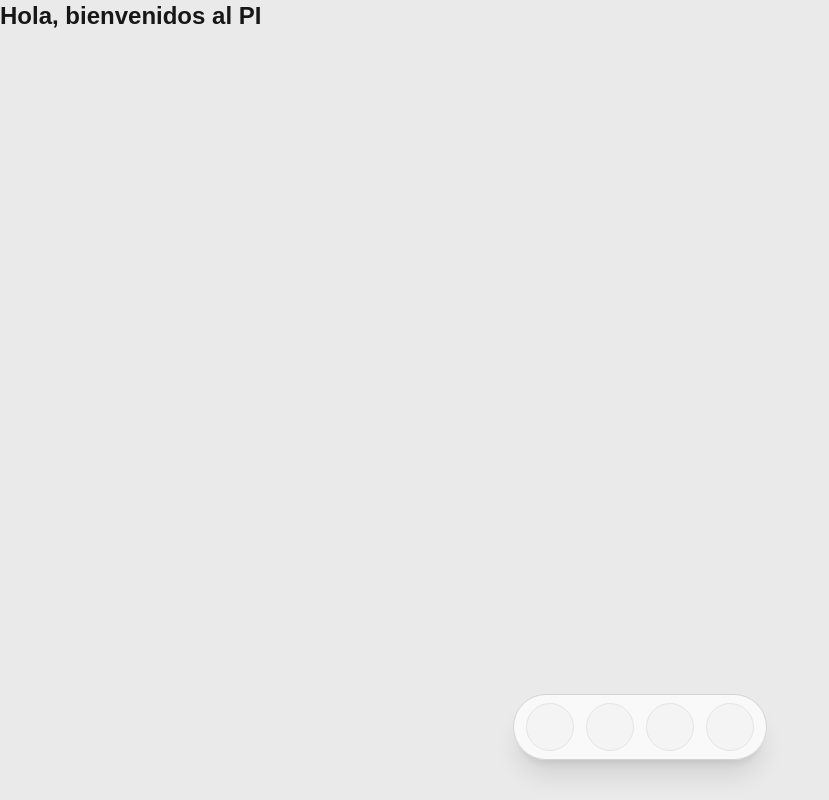
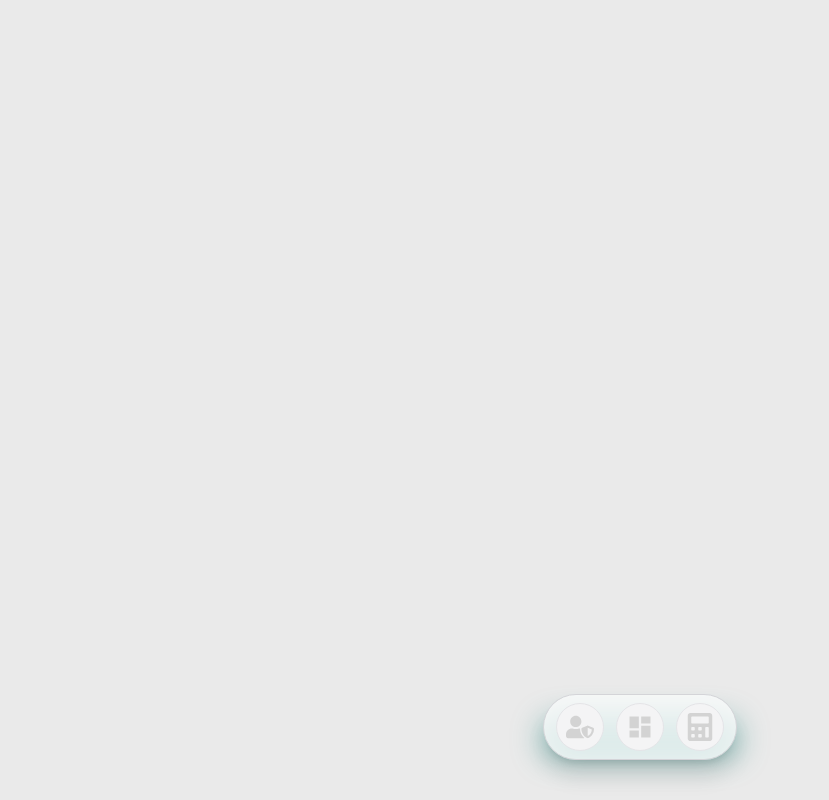
Before and after one commit to Gasdcoder07/Pi-semestre3, a Next.js app: page / in a window 1280 px wide. Shown: the whole page, without its empty margins (0-829 px from the left). Built offline with nearby package versions, Linux system fonts and the light colour scheme.

Commit message:
feat: enhance Dock component with icons and animations; add react-icons dependency

```diff
--- /dev/null
+++ b/app/components/BackgroundBlur.tsx
@@ -0,0 +1,14 @@
+"use client";
+
+import { motion } from "framer-motion"
+
+export const BackgroundBlur = () => {
+    return (
+        <motion.div
+            style={{
+                width: 100,
+                height: 90,
+            }}
+        />
+    )
+}
--- a/app/components/Dock.tsx
+++ b/app/components/Dock.tsx
@@ -1,34 +1,44 @@
 "use client";
 
 import { motion } from "framer-motion";
+import { FaCalculator, FaUserShield } from "react-icons/fa";
+import { MdDashboard } from "react-icons/md";
 
 export const Dock = () => {
 
-    const dockItems = ['Admin', 'Proyectos', 'Sobre Mi', 'Contacto'];
+    const dockItems = ['Admin', 'Venta', 'Gerente'];
 
     return (
-        <div
-            className="fixed bottom-10 left-1/2 transform -translate-x-1/2 z-50"
-        >
-            <div
+        <div className="fixed bottom-10 left-1/2 transform -translate-x-1/2 z-50">
+            <div className="bg-teal-700/60 w-full h-1/2 absolute rounded-full blur-lg top-7" />
+            <motion.div
                 className="flex flex-row items-center gap-3 px-3 py-2 border border-zinc-300 bg-white/70 backdrop-blur-md rounded-full shadow-xl"
+                whileHover={{ scale: 1.05 }}
             >
                 {dockItems.map((item, index) => (
                     <motion.button
                         key={index}
                         className="w-12 h-12 rounded-full bg-zinc-100 border border-zinc-200 flex items-center justify-center"
                         title={item}
-                        whileHover={{ scale: 1.2, y: -8 }}
-                        whileTap={{ scale: 0.9 }}
-                        transition={{
+                        whileHover={ { scale: 1.2, rotate: 10 } }
+                        whileTap={ { scale: 0.95, offsetRotate: 1 } }
+                        transition={ {
                             type: "spring",
-                            stiffness: 400,
+                            stiffness: 900,
                             damping: 17
-                        }}
+                        } }
                     >
+                        {item === "Admin" && (
+                            <FaUserShield color="lightgrey" size={28} />
+                        ) || item === "Venta" && (
+                            <MdDashboard color="lightgrey" size={28}/>
+                        ) || item === "Gerente" && (
+                            <FaCalculator color="lightgrey" size={28}/>
+                        )}
+                        {/*<h1 className="text-2xl font-semibold text-gray-300/80">{item.slice(0,1)}</h1>*/}
                     </motion.button>
                 ))}
-            </div>
+            </motion.div>
         </div>
     );
 };
--- a/app/page.tsx
+++ b/app/page.tsx
@@ -1,8 +1,11 @@
+"use client";
+
+import { motion } from "framer-motion";
+
 export default function Home() {
   return (
     <div>
       <main className="">
-        <h1 className="font-bold text-2xl">Hola, bienvenidos al PI</h1>
       </main>
     </div>
   );
--- a/package.json
+++ b/package.json
@@ -15,6 +15,7 @@
     "next": "16.3.1",
     "react": "19.2.8",
     "react-dom": "19.2.8",
+    "react-icons": "^5.7.0",
     "react-router-dom": "^7.18.2"
   },
   "devDependencies": {
```
Also changed, not shown: 1 other file (tests, documents, lock files or other folders).
